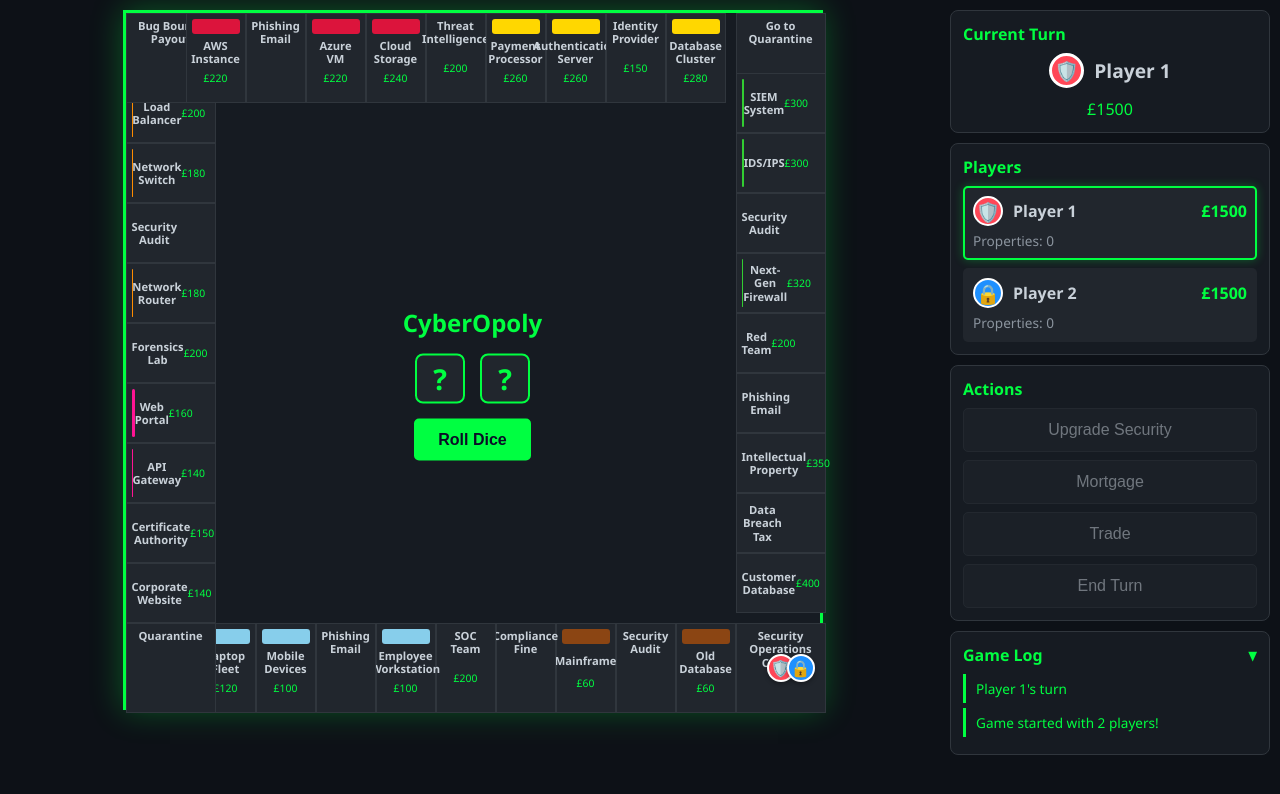
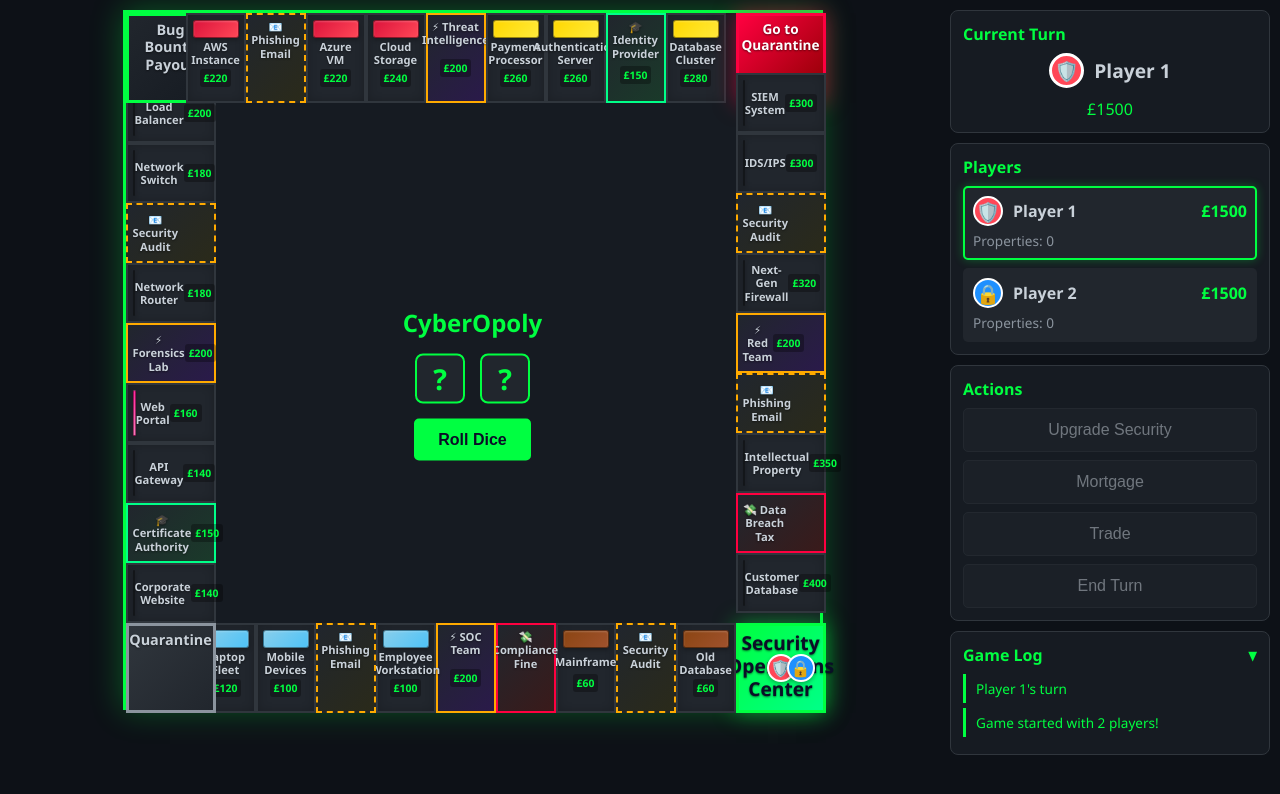
Before and after one commit to mosaic-design-system/cyberopoly, a plain HTML site: page index.html in a window 1280 px wide. Both pictures are taken after a click on the button "Start Game". Drawn offline with Linux system fonts and the light colour scheme.

Commit message:
Improve visual differences between board space types
- Add distinctive backgrounds for different space types (properties, incidents, utilities, taxes, cards)
- Add gradient backgrounds to special spaces (GO, Jail, Free Parking, Go to Jail)
- Add emoji icons to space names for better identification
- Enhance property color bars with gradients and shadows
- Add colored borders and glowing effects to corner spaces
- Style card spaces with dashed borders
- Improve overall visual hierarchy and space differentiation

```diff
--- a/css/styles.css
+++ b/css/styles.css
@@ -318,22 +318,117 @@
     z-index: 10;
 }
 
+/* Space type styling */
+.space[data-space-type="property"] {
+    background: var(--bg-light);
+    border: 2px solid var(--border-color);
+    box-shadow: inset 0 0 10px rgba(0, 0, 0, 0.2);
+}
+
+.space[data-space-type="incident"] {
+    background: linear-gradient(135deg, var(--bg-light) 0%, #2a1a4a 100%);
+    border: 2px solid var(--warning-color);
+}
+
+.space[data-space-type="utility"] {
+    background: linear-gradient(135deg, var(--bg-light) 0%, #1a3a2a 100%);
+    border: 2px solid var(--success-color);
+}
+
+.space[data-space-type="tax"] {
+    background: linear-gradient(135deg, var(--bg-light) 0%, #3a1a1a 100%);
+    border: 2px solid var(--danger-color);
+}
+
+.space[data-space-type="phishing"],
+.space[data-space-type="audit"] {
+    background: linear-gradient(135deg, var(--bg-light) 0%, #2a2a1a 100%);
+    border: 2px solid var(--warning-color);
+    border-style: dashed;
+}
+
+.space[data-space-type="go"] {
+    background: linear-gradient(135deg, var(--primary-color) 0%, var(--success-color) 100%);
+    border: 3px solid var(--primary-color);
+    box-shadow: 0 0 20px rgba(0, 255, 65, 0.5);
+}
+
+.space[data-space-type="jail"] {
+    background: linear-gradient(135deg, #30363d 0%, #21262d 100%);
+    border: 3px solid var(--text-secondary);
+}
+
+.space[data-space-type="parking"] {
+    background: linear-gradient(135deg, var(--bg-light) 0%, var(--bg-medium) 100%);
+    border: 3px solid var(--primary-color);
+}
+
+.space[data-space-type="go-to-jail"] {
+    background: linear-gradient(135deg, var(--danger-color) 0%, #8b0000 100%);
+    border: 3px solid var(--danger-color);
+    box-shadow: 0 0 20px rgba(255, 0, 64, 0.5);
+}
+
 .space-name {
     font-size: 0.7em;
     text-align: center;
     font-weight: bold;
     line-height: 1.2;
+    color: var(--text-primary);
+    text-shadow: 0 1px 2px rgba(0, 0, 0, 0.5);
 }
 
 .space-price {
     font-size: 0.65em;
     color: var(--primary-color);
+    font-weight: bold;
+    background: rgba(0, 0, 0, 0.3);
+    padding: 2px 4px;
+    border-radius: 3px;
+}
+
+/* Enhanced corner space styling */
+.space.corner .space-name {
+    font-size: 0.9em;
+    font-weight: bold;
+}
+
+/* Special space type indicators */
+.space[data-space-type="incident"] .space-name::before {
+    content: '⚡ ';
+}
+
+.space[data-space-type="utility"] .space-name::before {
+    content: '🎓 ';
+}
+
+.space[data-space-type="tax"] .space-name::before {
+    content: '💸 ';
+}
+
+.space[data-space-type="phishing"] .space-name::before,
+.space[data-space-type="audit"] .space-name::before {
+    content: '📧 ';
+}
+
+.space[data-space-type="go"] .space-name {
+    font-size: 1.2em;
+    color: var(--secondary-color);
+    font-weight: bold;
+}
+
+.space[data-space-type="go-to-jail"] .space-name {
+    font-size: 0.85em;
+    color: white;
+    font-weight: bold;
 }
 
 .space-color-bar {
     width: 100%;
-    height: 15px;
+    height: 18px;
     border-radius: 3px;
+    box-shadow: 0 2px 4px rgba(0, 0, 0, 0.3), inset 0 1px 2px rgba(255, 255, 255, 0.2);
+    border: 1px solid rgba(0, 0, 0, 0.4);
 }
 
 .space-owner-indicator {
@@ -368,14 +463,30 @@
 }
 
 /* Property Group Colors */
-.color-brown { background-color: #8b4513; }
-.color-lightblue { background-color: #87ceeb; }
-.color-pink { background-color: #ff1493; }
-.color-orange { background-color: #ff8c00; }
-.color-red { background-color: #dc143c; }
-.color-yellow { background-color: #ffd700; }
-.color-green { background-color: #32cd32; }
-.color-darkblue { background-color: #00008b; }
+.color-brown {
+    background: linear-gradient(135deg, #8b4513 0%, #a0522d 100%);
+}
+.color-lightblue {
+    background: linear-gradient(135deg, #87ceeb 0%, #4fc3f7 100%);
+}
+.color-pink {
+    background: linear-gradient(135deg, #ff1493 0%, #ff69b4 100%);
+}
+.color-orange {
+    background: linear-gradient(135deg, #ff8c00 0%, #ffa500 100%);
+}
+.color-red {
+    background: linear-gradient(135deg, #dc143c 0%, #ff4757 100%);
+}
+.color-yellow {
+    background: linear-gradient(135deg, #ffd700 0%, #ffeb3b 100%);
+}
+.color-green {
+    background: linear-gradient(135deg, #32cd32 0%, #2ed573 100%);
+}
+.color-darkblue {
+    background: linear-gradient(135deg, #00008b 0%, #0066cc 100%);
+}
 
 /* Player Pieces */
 .player-piece {
--- a/js/ui.js
+++ b/js/ui.js
@@ -192,6 +192,7 @@
             const spaceElement = document.createElement('div');
             spaceElement.className = 'space';
             spaceElement.dataset.spaceId = space.id;
+            spaceElement.dataset.spaceType = space.type;
 
             // Position calculation
             let left, top, width, height, additionalClass;
```
